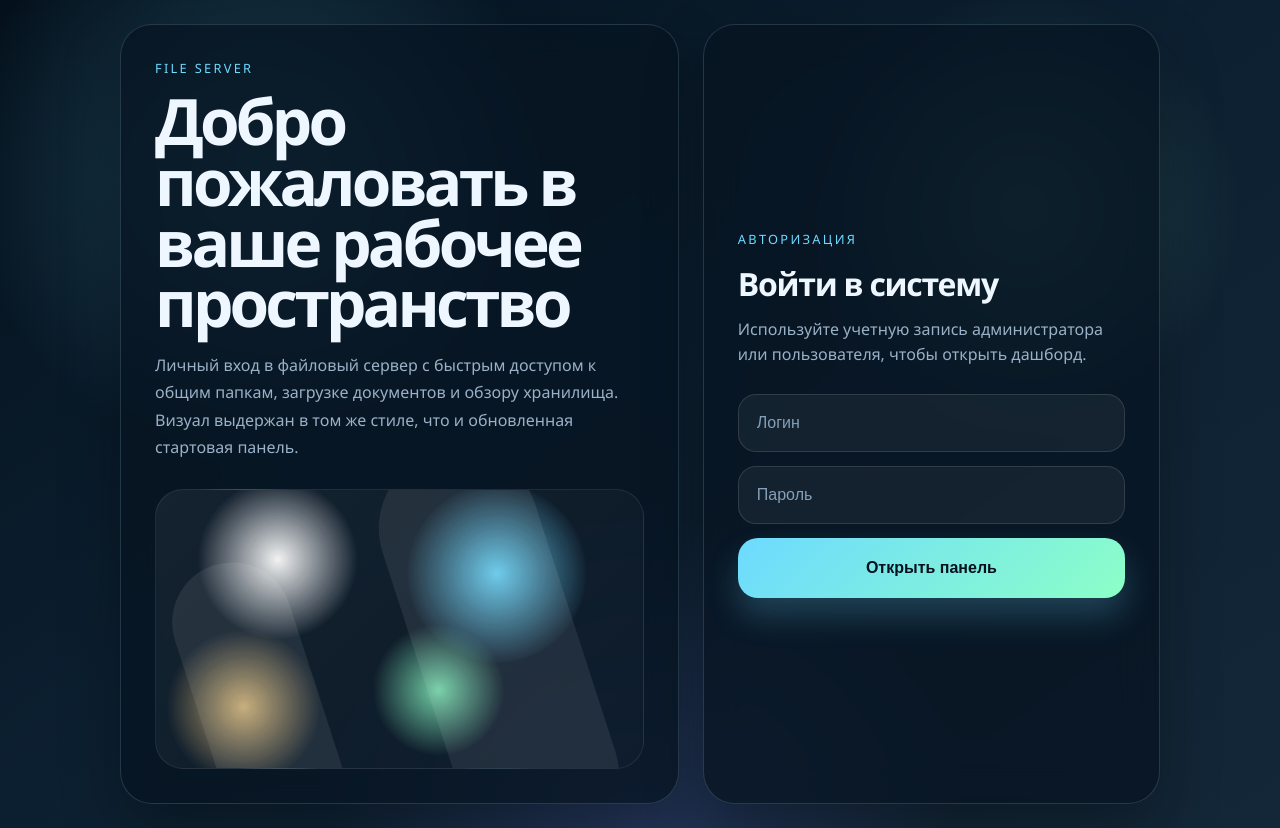
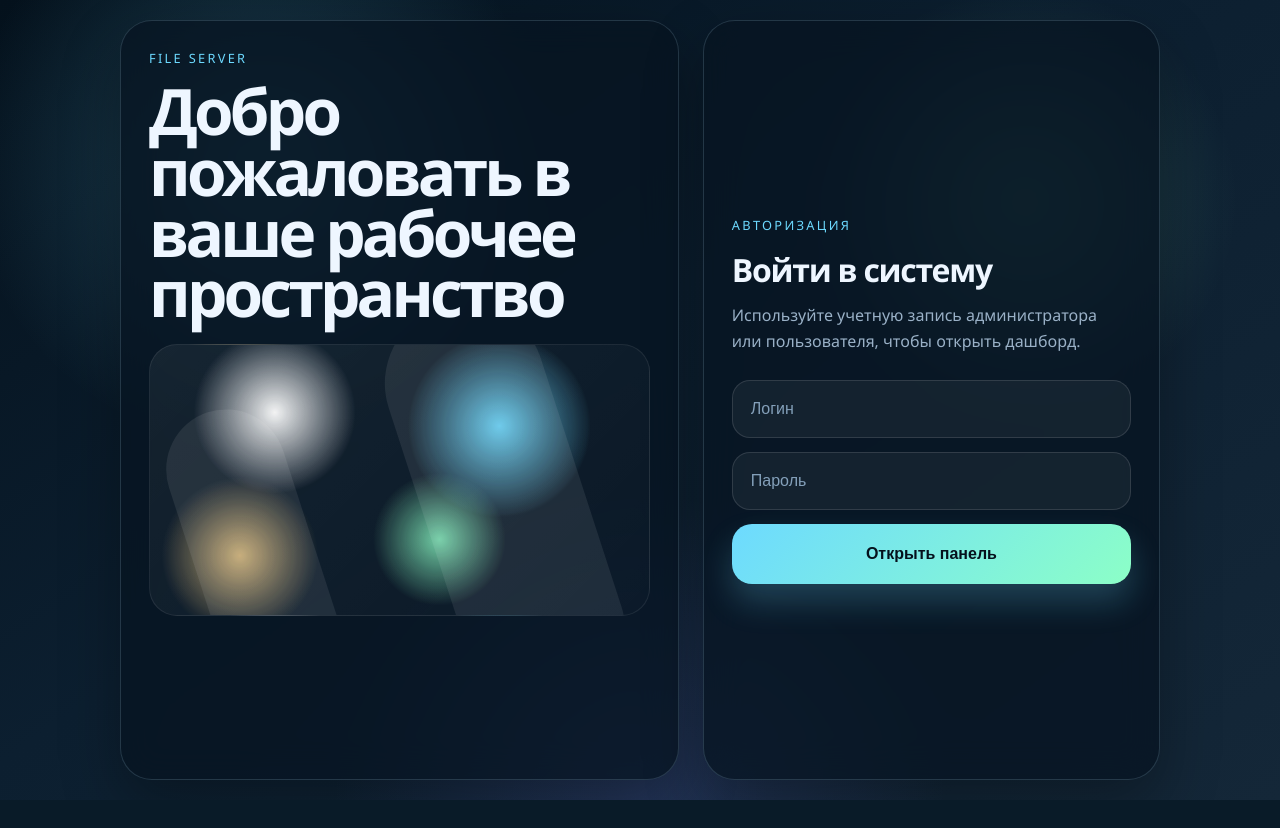
Before and after one commit to Lentayi/file-server, a Flask app: page / in a window 1280 px wide. After the commit the page ends 800 px from the top, so only its background shows below. Run offline with Flask 3, Linux system fonts and the light colour scheme.

Commit message:
update login and password page

```diff
--- a/templates/login.html
+++ b/templates/login.html
@@ -23,7 +23,7 @@
             min-height: 100vh;
             display: grid;
             place-items: center;
-            padding: 24px;
+            padding: 20px;
             font-family: "Segoe UI", "Trebuchet MS", sans-serif;
             color: var(--text);
             background:
@@ -31,10 +31,12 @@
                 radial-gradient(circle at 80% 25%, rgba(140, 255, 199, 0.18), transparent 18%),
                 radial-gradient(circle at 50% 100%, rgba(122, 132, 255, 0.18), transparent 30%),
                 linear-gradient(145deg, #04111c 0%, #0c1f30 45%, #142738 100%);
+            overflow: hidden;
         }
 
         .shell {
             width: min(100%, 1040px);
+            min-height: min(760px, calc(100vh - 40px));
             display: grid;
             grid-template-columns: minmax(320px, 1.1fr) minmax(300px, 0.9fr);
             gap: 24px;
@@ -42,7 +44,7 @@
         }
 
         .panel {
-            padding: 34px;
+            padding: 28px;
             border-radius: 32px;
             background: var(--panel);
             border: 1px solid var(--line);
@@ -57,16 +59,10 @@
             letter-spacing: -0.06em;
         }
 
-        .hero p {
-            margin: 18px 0 0;
-            color: var(--muted);
-            line-height: 1.7;
-            max-width: 520px;
-        }
-
         .hero-art {
-            margin-top: 28px;
-            min-height: 280px;
+            margin-top: 20px;
+            min-height: 0;
+            height: clamp(220px, 34vh, 320px);
             border-radius: 28px;
             background:
                 radial-gradient(circle at 25% 25%, rgba(255, 255, 255, 0.95), rgba(255, 255, 255, 0.05) 18%, transparent 19%),
@@ -178,8 +174,13 @@
         }
 
         @media (max-width: 900px) {
+            body {
+                overflow-y: auto;
+            }
+
             .shell {
                 grid-template-columns: 1fr;
+                min-height: auto;
             }
 
             .panel {
@@ -193,7 +194,6 @@
         <section class="panel hero">
             <div class="eyebrow">File Server</div>
             <h1>Добро пожаловать в ваше рабочее пространство</h1>
-            <p>Личный вход в файловый сервер с быстрым доступом к общим папкам, загрузке документов и обзору хранилища. Визуал выдержан в том же стиле, что и обновленная стартовая панель.</p>
             <div class="hero-art"></div>
         </section>
 
```
